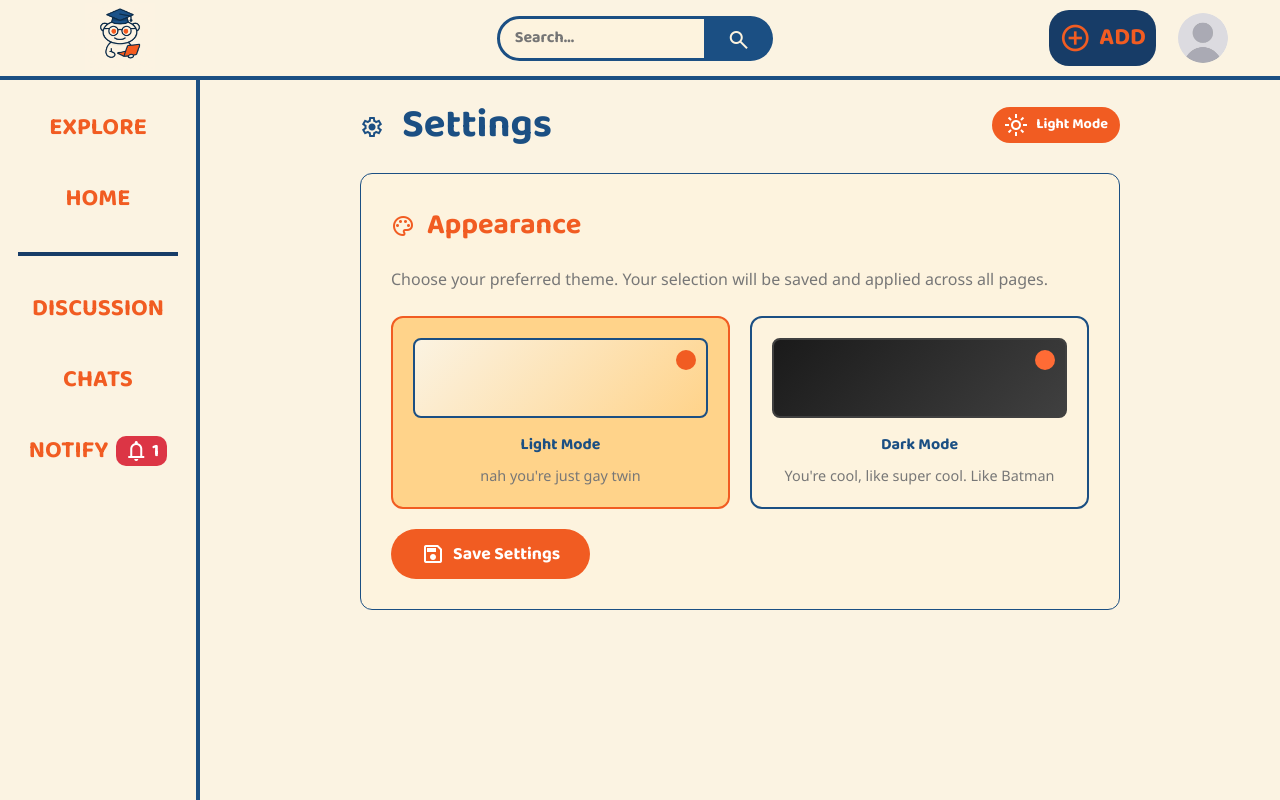
After one commit to SyrfZkwn/Studytt, a Flask app: page /settings in a window 1280 px wide. The commit adds this page. Run offline with Flask 3, Linux system fonts and the light colour scheme; a user stored in the database is signed in; some libraries are stand-ins or nearby versions.

Commit message:
dark mode done for now, will continue when everything is done

```diff
--- a/website/templates/base.html
+++ b/website/templates/base.html
@@ -1,5 +1,5 @@
 <!DOCTYPE html>
-</html>
+<html data-theme="{{ current_user.theme_preference if current_user.is_authenticated else 'light' }}">
   <head>
     <meta charset="utf-8" />
     <meta name="viewport" content="width=device-width">
@@ -21,16 +21,86 @@
     <link href="https://fonts.googleapis.com/css2?family=Material+Symbols+Outlined" rel="stylesheet" />
 
   <style>
+    :root {
+      /* Light theme colors */
+      --bg-primary: #fbf3e2;
+      --bg-secondary: #fdf3de;
+      --bg-tertiary: #ffd38a;
+      --text-primary: #1b4f83;
+      --text-secondary: #173c67;
+      --accent-primary: #f15c22;
+      --accent-secondary: #5a3e36;
+      --border-color: #1b4f83;
+      --dropdown-bg: #173c67;
+      --dropdown-text: white;
+      --search-bg: #fdf3de;
+      --search-border: #1b4f83;
+      --sidebar-bg: #fbf3e2;
+      --content-bg: #fbf3e2;
+      --shadow-color: rgba(0,0,0,0.2);
+      --text-muted: #777777;
+      --transition: all 0.3s ease;
+    }
+
+    [data-theme="dark"] {
+      /* Dark theme colors */
+      --bg-primary: #1a1a1a;
+      --bg-secondary: #2d2d2d;
+      --bg-tertiary: #404040;
+      --text-primary: #fff2f2;
+      --text-secondary: #ffffff;
+      --accent-primary: #ff6b35;
+      --accent-secondary: #4dabf7;
+      --border-color: #404040;
+      --dropdown-bg: #333333;
+      --dropdown-text: #ffffff;
+      --search-bg: #2d2d2d;
+      --search-border: #404040;
+      --sidebar-bg: #1a1a1a;
+      --content-bg: #1a1a1a;
+      --shadow-color: rgba(0,0,0,0.5);
+      --text-muted: #999999;
+
+      input[type="text"],
+input[type="email"],
+input[type="password"],
+textarea,
+.form-control {
+  background-color: var(--bg-secondary) !important;
+  color: var(--text-primary) !important;
+  border: 1px solid var(--border-color) !important;
+}
+
+input[type="text"]:focus,
+input[type="email"]:focus,
+input[type="password"]:focus,
+textarea:focus,
+.form-control:focus {
+  background-color: var(--bg-secondary) !important;
+  color: var(--text-primary) !important;
+  border-color: var(--accent-primary) !important;
+  box-shadow: 0 0 0 0.2rem rgba(255, 107, 53, 0.25) !important;
+}
+
+/* Placeholder text color */
+input::placeholder,
+textarea::placeholder {
+  color: var(--text-muted) !important;
+}
+    }
     body {
       margin: 0;
       font-family: 'Baloo 2', cursive;
       font-weight: 700;
+      background-color: var(--content-bg);
+      color: var(--text-primary);
+      transition: var(--transition);
     }
 
     .sidebar {
       padding: 0;
       width: 200px;
-      background-color: #fbf3e2;
+      background-color:var(--bg-primary);;
       position: fixed;
       height: 100%;
       overflow: auto;
@@ -118,7 +188,7 @@
     }
 
     div.top {
-      background-color: #fbf3e2;
+      background-color:var(--bg-primary);
       position: sticky;
       top: 0;
       border-bottom: #1b4f83 4px solid;
@@ -263,13 +333,69 @@
       font-weight: 400;
       color: #777777;
     }
+
+     /* Theme toggle button in dropdown */
+    .theme-toggle-btn {
+      background: none;
+      border: none;
+      color: var(--dropdown-text);
+      padding: 10px 16px;
+      width: 100%;
+      text-align: left;
+      cursor: pointer;
+      transition: var(--transition);
+      display: flex;
+      align-items: center;
+      gap: 8px;
+    }
+
+    .theme-toggle-btn:hover {
+      background-color: var(--accent-primary);
+    }
+
+    /* Cards and content styling for dark theme */
+    .card, .post-card, .note-card {
+      background-color: var(--bg-secondary);
+      border: 1px solid var(--border-color);
+      color: var(--text-primary);
+      transition: var(--transition);
+    }
+
+    .card:hover, .post-card:hover, .note-card:hover {
+      border-color: var(--accent-primary);
+    }
+
+    /* Form styling for dark theme */
+    .form-control {
+      background-color: var(--bg-secondary);
+      border: 1px solid var(--border-color);
+      color: var(--text-primary);
+    }
+
+    .form-control:focus {
+      background-color: var(--bg-secondary);
+      border-color: var(--accent-primary);
+      color: var(--text-primary);
+      box-shadow: 0 0 0 0.2rem rgba(255, 107, 53, 0.25);
+    }
+
+    /* Button styling for dark theme */
+    .btn-primary {
+      background-color: var(--accent-primary);
+      border-color: var(--accent-primary);
+    }
+
+    .btn-primary:hover {
+      background-color: var(--accent-secondary);
+      border-color: var(--accent-secondary);
+    }
   </style>
 
 <title>{% block title %}Home{% endblock %}</title>
 
   </head>
 
-    <body style="background-color: #fbf3e2;">
+    <body style="background-color: var(--content-bg);">
 
       <div class="top">
         <a href="{{ url_for('views.home') }}">
@@ -299,7 +425,7 @@
             </button>
             <div class="dropdown-content">
               <a href="{{ url_for('views.profile') }}">Profile</a>
-              <a href="#">Settings</a>
+              <a href="{{ url_for('views.settings') }}">Settings</a>
               <a href="{{ url_for('auth.logout') }}" class="logout">Logout</a>
             </div>
           </div>
--- /dev/null
+++ b/website/templates/settings.html
@@ -0,0 +1,271 @@
+{% extends "base.html" %}
+{% block title %}Settings{% endblock %}
+
+{% block content %}
+<style>
+  .settings-container {
+    max-width: 800px;
+    margin: 0 auto;
+    padding: 20px;
+  }
+
+  .settings-section {
+    background-color: var(--bg-secondary);
+    border: 1px solid var(--border-color);
+    border-radius: 12px;
+    padding: 30px;
+    margin-bottom: 30px;
+    transition: var(--transition);
+  }
+
+  .settings-section:hover {
+    border-color: var(--accent-primary);
+    box-shadow: 0 4px 12px var(--shadow-color);
+  }
+
+  .section-title {
+    color: var(--accent-primary);
+    font-size: 1.8rem;
+    margin-bottom: 20px;
+    display: flex;
+    align-items: center;
+    gap: 12px;
+  }
+
+  .section-description {
+    color: var(--text-muted);
+    margin-bottom: 25px;
+    font-family: 'Noto Sans', Arial, sans-serif;
+    font-weight: 400;
+  }
+
+  .theme-options {
+    display: grid;
+    grid-template-columns: 1fr 1fr;
+    gap: 20px;
+    margin-bottom: 20px;
+  }
+
+  .theme-option {
+    border: 2px solid var(--border-color);
+    border-radius: 12px;
+    padding: 20px;
+    cursor: pointer;
+    transition: var(--transition);
+    text-align: center;
+    position: relative;
+  }
+
+  .theme-option:hover {
+    border-color: var(--accent-primary);
+    transform: translateY(-2px);
+  }
+
+  .theme-option.active {
+    border-color: var(--accent-primary);
+    background-color: var(--bg-tertiary);
+  }
+
+  .theme-option input[type="radio"] {
+    display: none;
+  }
+
+  .theme-preview {
+    width: 100%;
+    height: 80px;
+    border-radius: 8px;
+    margin-bottom: 15px;
+    position: relative;
+    overflow: hidden;
+  }
+
+  .theme-preview.light {
+    background: linear-gradient(135deg, #fbf3e2 0%, #ffd38a 100%);
+    border: 2px solid #1b4f83;
+  }
+
+  .theme-preview.dark {
+    background: linear-gradient(135deg, #1a1a1a 0%, #404040 100%);
+    border: 2px solid #404040;
+  }
+
+  .theme-preview::after {
+    content: '';
+    position: absolute;
+    top: 10px;
+    right: 10px;
+    width: 20px;
+    height: 20px;
+    border-radius: 50%;
+  }
+
+  .theme-preview.light::after {
+    background-color: #f15c22;
+  }
+
+  .theme-preview.dark::after {
+    background-color: #ff6b35;
+  }
+
+  .theme-name {
+    font-weight: bold;
+    color: var(--text-primary);
+    margin-bottom: 8px;
+  }
+
+  .theme-description {
+    font-size: 0.9rem;
+    color: var(--text-muted);
+    font-family: 'Noto Sans', Arial, sans-serif;
+    font-weight: 400;
+  }
+
+  .save-button {
+    background-color: var(--accent-primary);
+    color: white;
+    border: none;
+    padding: 12px 30px;
+    border-radius: 25px;
+    font-weight: bold;
+    cursor: pointer;
+    transition: var(--transition);
+    font-size: 1.1rem;
+    display: flex;
+    align-items: center;
+    gap: 8px;
+  }
+
+  .save-button:hover {
+    background-color: var(--accent-secondary);
+    transform: translateY(-2px);
+  }
+
+  .current-theme-indicator {
+    display: inline-flex;
+    align-items: center;
+    gap: 8px;
+    background-color: var(--accent-primary);
+    color: white;
+    padding: 6px 12px;
+    border-radius: 20px;
+    font-size: 0.9rem;
+    margin-left: auto;
+  }
+
+  .quick-actions {
+    display: flex;
+    gap: 15px;
+    margin-top: 20px;
+  }
+
+  .quick-action-btn {
+    background-color: var(--bg-tertiary);
+    color: var(--text-primary);
+    border: 1px solid var(--border-color);
+    padding: 10px 20px;
+    border-radius: 8px;
+    text-decoration: none;
+    transition: var(--transition);
+    display: flex;
+    align-items: center;
+    gap: 8px;
+    font-weight: bold;
+  }
+
+  .quick-action-btn:hover {
+    background-color: var(--accent-primary);
+    color: white;
+    text-decoration: none;
+    border-color: var(--accent-primary);
+  }
+
+  @media (max-width: 600px) {
+    .theme-options {
+      grid-template-columns: 1fr;
+    }
+
+    .quick-actions {
+      flex-direction: column;
+    }
+  }
+</style>
+
+<div class="settings-container">
+  <div class="d-flex justify-content-between align-items-center mb-4">
+    <h1 style="color: var(--text-primary); margin: 0;">
+      <span class="material-symbols-outlined" style="vertical-align: middle; margin-right: 10px;">settings</span>
+      Settings
+    </h1>
+    <div class="current-theme-indicator">
+      <span class="material-symbols-outlined">
+        {{ 'dark_mode' if current_user.theme_preference == 'dark' else 'light_mode' }}
+      </span>
+      {{ current_user.theme_preference.title() }} Mode
+    </div>
+  </div>
+
+  <!-- Theme Settings Section -->
+  <div class="settings-section">
+    <div class="section-title">
+      <span class="material-symbols-outlined">palette</span>
+      Appearance
+    </div>
+    <div class="section-description">
+      Choose your preferred theme. Your selection will be saved and applied across all pages.
+    </div>
+
+    <form method="POST">
+      <div class="theme-options">
+        <div class="theme-option {{ 'active' if current_user.theme_preference == 'light' else '' }}"
+             onclick="selectTheme('light')">
+          <input type="radio" name="theme" value="light" id="light-theme"
+                 {% if current_user.theme_preference == 'light' %}checked{% endif %}>
+          <div class="theme-preview light"></div>
+          <div class="theme-name">Light Mode</div>
+          <div class="theme-description">nah you're just gay twin</div>
+        </div>
+
+        <div class="theme-option {{ 'active' if current_user.theme_preference == 'dark' else '' }}"
+             onclick="selectTheme('dark')">
+          <input type="radio" name="theme" value="dark" id="dark-theme"
+                 {% if current_user.theme_preference == 'dark' %}checked{% endif %}>
+          <div class="theme-preview dark"></div>
+          <div class="theme-name">Dark Mode</div>
+          <div class="theme-description">You're cool, like super cool. Like Batman</div>
+        </div>
+      </div>
+
+      <button type="submit" class="save-button">
+        <span class="material-symbols-outlined">save</span>
+        Save Settings
+      </button>
+    </form>
+  </div>
+
+
+
+
+<script>
+function selectTheme(theme) {
+  // Remove active class from all options
+  document.querySelectorAll('.theme-option').forEach(option => {
+    option.classList.remove('active');
+  });
+
+  // Add active class to selected option
+  event.currentTarget.classList.add('active');
+
+  // Check the radio button
+  document.getElementById(theme + '-theme').checked = true;
+}
+
+// Auto-submit form when theme changes for instant feedback
+document.querySelectorAll('input[name="theme"]').forEach(input => {
+  input.addEventListener('change', function() {
+    // Optional: Auto-submit for instant theme change
+    // this.form.submit();
+  });
+});
+</script>
+
+{% endblock %}
--- a/website/views.py
+++ b/website/views.py
@@ -9,7 +9,7 @@ from .models import Note, ChatMessage, User, Question, Rating, Answer, Comment,
 from . import db
 from wtforms.widgets import TextArea
 from flask import Flask, render_template, request, redirect, url_for
-from flask_socketio import SocketIO, join_room, leave_room, send
+from flask_socketio import SocketIO, join_room, leave_room, send, emit
 from . import socketio
 from string import ascii_uppercase
 import random
@@ -19,6 +19,12 @@ from PIL import Image
 from sqlalchemy.sql import func
 import bleach
 import re
+from sqlalchemy import or_, and_
+import random
+from string import ascii_uppercase
+from datetime import datetime
+from . import db, socketio
+
 
 def clean(html):
     allowed_tags = ['b', 'i', 'u', 'em', 'strong', 'strike', 'strikethrough', 'p', 'br', 'ul', 'ol', 'li', 'a']
@@ -56,6 +62,7 @@ class UploadFileForm(FlaskForm):
 def home():
     notes = Note.query.all()
     return render_template("home.html", user=current_user, notes=notes)
+
 
 rooms = {}
 
@@ -153,6 +160,8 @@ def disconnect():
     send({"name": name, "message": "has left the room"}, to=room)
 
 
+
+
 @views.route('/post', methods=['GET', 'POST'])
 @login_required
 def post():
@@ -170,6 +179,8 @@ def post():
         file_path = os.path.join(current_app.config['UPLOAD_FOLDER'], filename).replace('\\', '/')
         absolute_path = os.path.join(os.path.abspath(os.path.dirname(__file__)), file_path)
         file.save(absolute_path)
+
+
 
         new_note = Note(
             title=title,
@@ -738,3 +749,26 @@ def search():
     ).all()
 
     return render_template("search_results.html", users=users, notes=notes, query=query)
+
+
+@views.route('/settings', methods=['GET', 'POST'])
+@login_required
+def settings():
+    if request.method == 'POST':
+        theme = request.form.get('theme', 'light')
+        current_user.theme_preference = theme
+        db.session.commit()
+        flash('Settings updated successfully!', 'success')
+        return redirect(url_for('views.settings'))
+
+    return render_template('settings.html')
+
+
+@views.route('/toggle_theme', methods=['POST'])
+@login_required
+def toggle_theme():
+    current_theme = getattr(current_user, 'theme_preference', 'light')
+    new_theme = 'dark' if current_theme == 'light' else 'light'
+    current_user.theme_preference = new_theme
+    db.session.commit()
+    return redirect(request.referrer or url_for('views.home'))
```
Also changed, not shown: migrations/versions/5e327ce5a65d_add_theme_preference_to_user_model.py (renamed from migrations/versions/3ee3b0781163_new_classes_for_profile.py, +6 -6 lines), website/models.py (+8 -0 lines), website/templates/qna.html (+12 -7 lines), website/templates/room.html (+58 -1 lines), instance/database.db.
